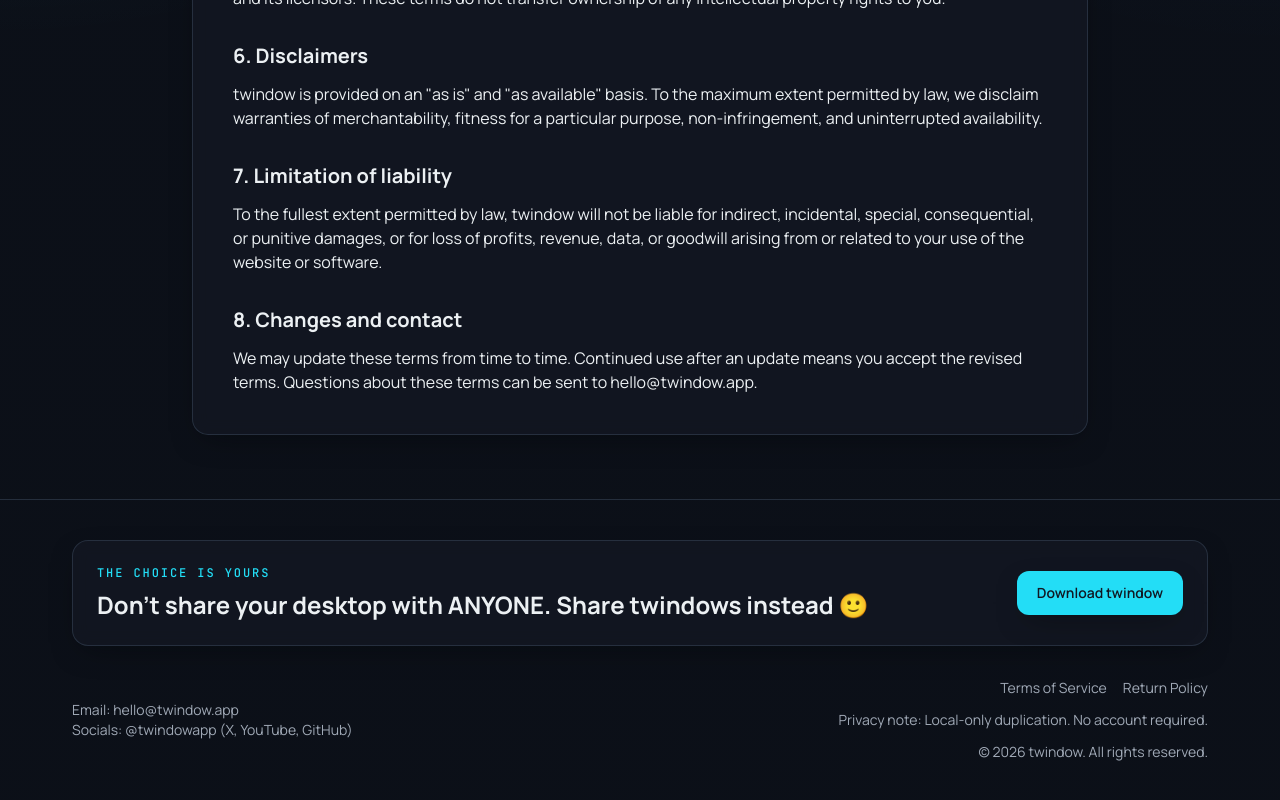
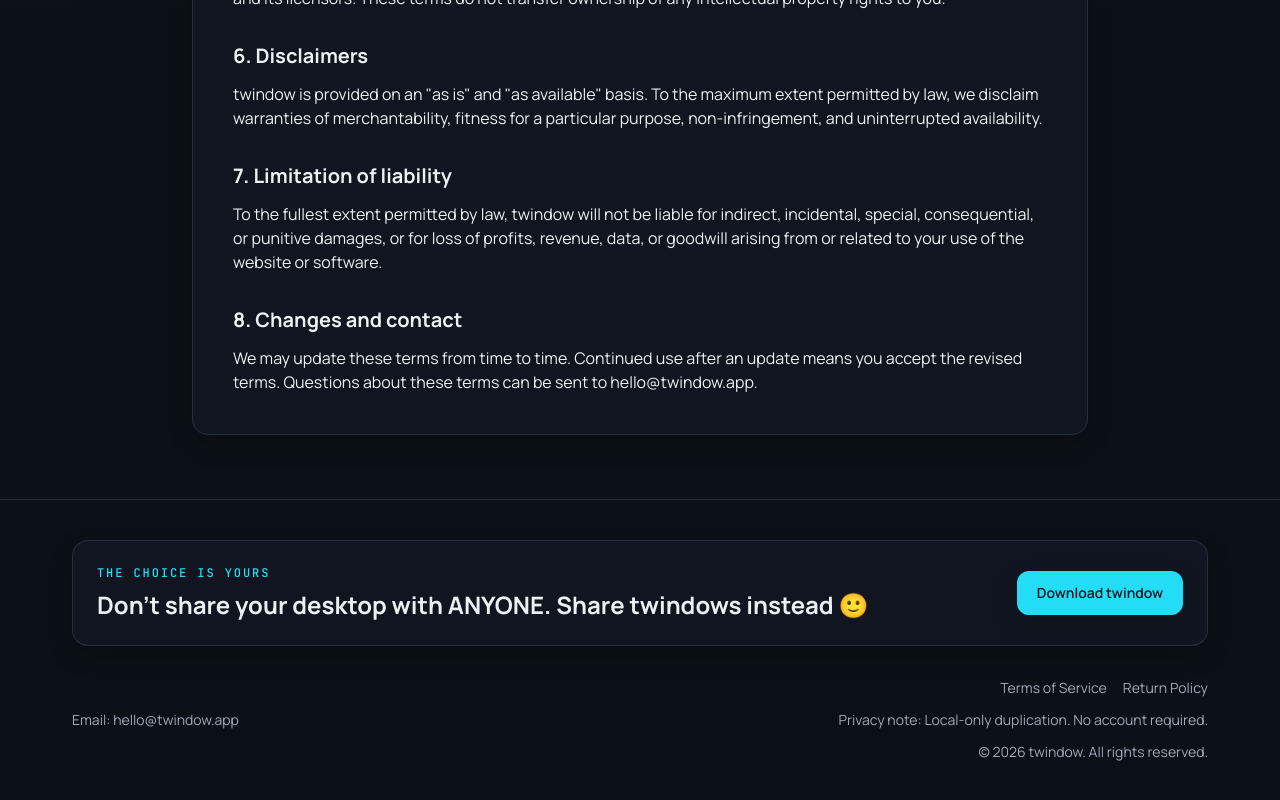
Before and after one commit to obblie/twindowSite, a Next.js app: page /terms in a window 1280 px wide. Shown: the part 950-1750 px from the top of the page. Built offline with nearby package versions, Linux system fonts and the light colour scheme.

Commit message:
Refine homepage section layout

```diff
--- a/app/page.tsx
+++ b/app/page.tsx
@@ -1,6 +1,5 @@
 import { TopNav } from "@/components/top-nav";
 import { FAQSection } from "@/components/sections/faq-section";
-import { FeatureGridSection } from "@/components/sections/feature-grid-section";
 import { FooterSection } from "@/components/sections/footer-section";
 import { HeroSection } from "@/components/sections/hero-section";
 import { PricingSection } from "@/components/sections/pricing-section";
@@ -15,9 +14,8 @@
         <HeroSection />
         <HeroMedia />
         <PricingSection />
-        <FeatureGridSection />
+        <TestimonialsSection />
         <FAQSection />
-        <TestimonialsSection />
       </main>
       <FooterSection />
     </>
--- a/components/sections/footer-section.tsx
+++ b/components/sections/footer-section.tsx
@@ -16,7 +16,6 @@
         <div className="flex flex-col justify-between gap-6 text-sm text-muted md:flex-row md:items-center">
           <div>
             <p>Email: hello@twindow.app</p>
-            <p>Socials: @twindowapp (X, YouTube, GitHub)</p>
           </div>
           <div className="flex flex-col gap-3 text-left md:items-end md:text-right">
             <nav aria-label="Legal" className="flex flex-wrap gap-x-4 gap-y-2">
--- a/lib/sections.ts
+++ b/lib/sections.ts
@@ -1,6 +1,5 @@
 export const sections = [
   { id: "hero", label: "Overview" },
-  { id: "features", label: "Features" },
   { id: "pricing", label: "Pricing" },
   { id: "faq", label: "FAQ" }
 ] as const;
```
